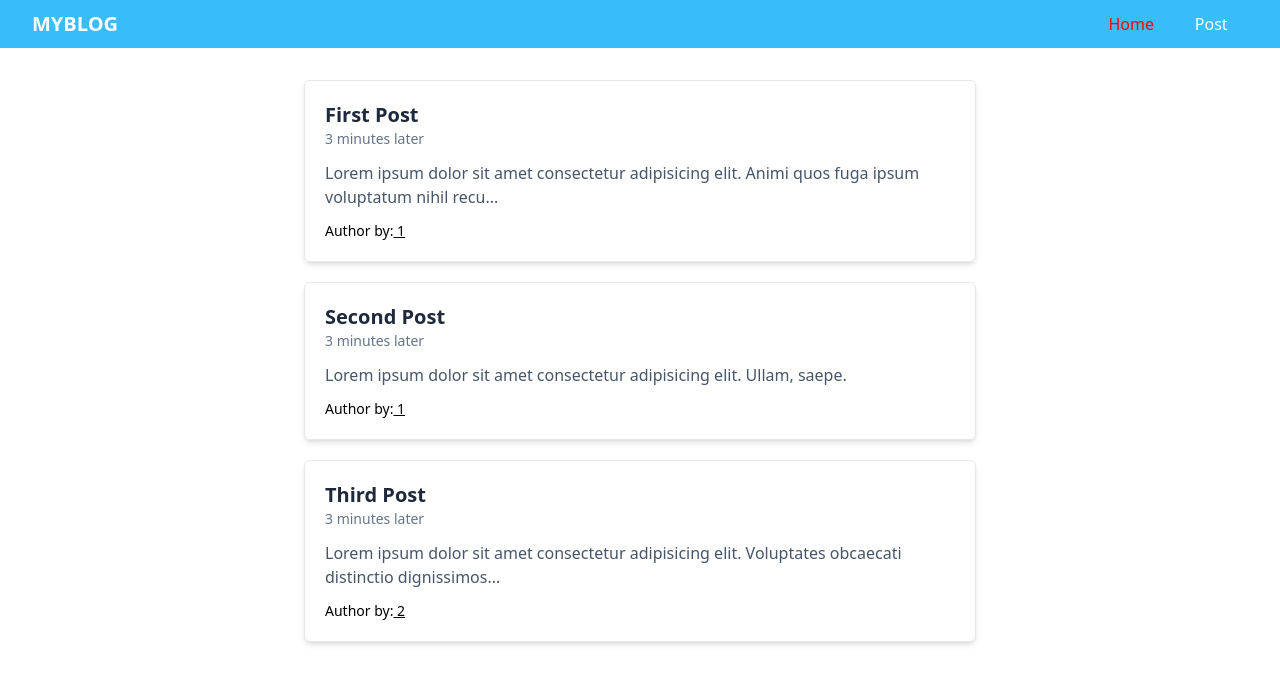
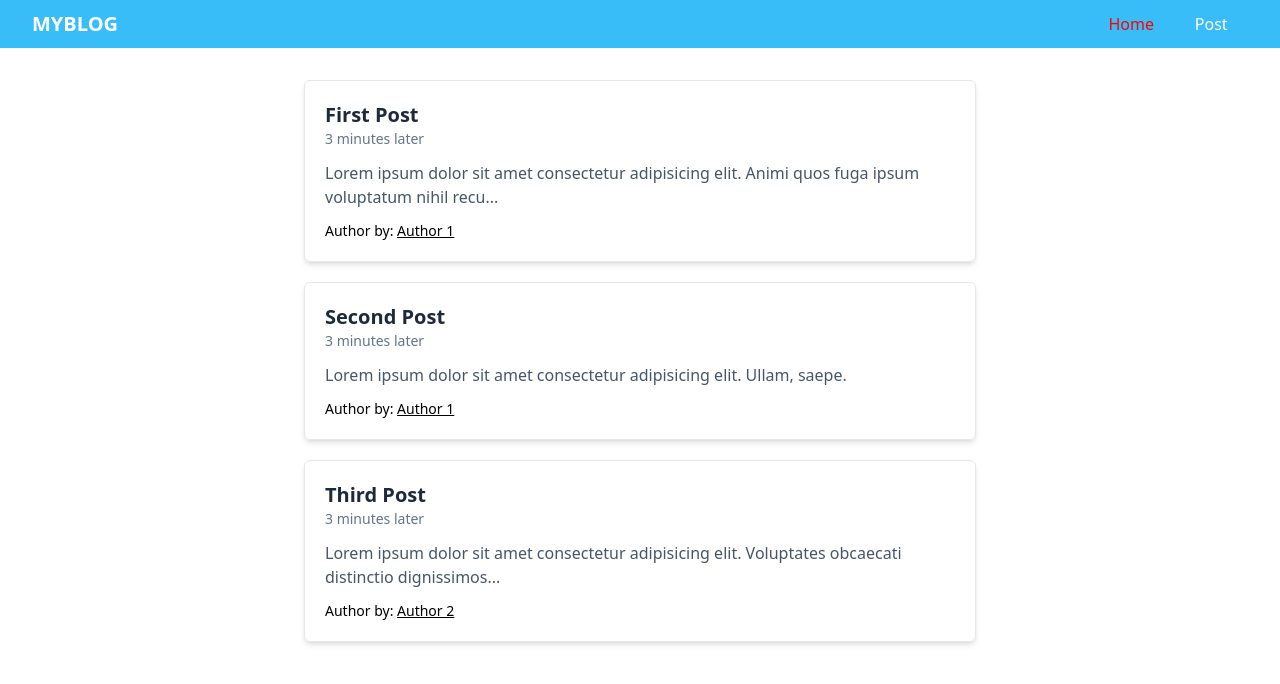
Before and after one commit to rhandyta/blogappreact-C, a React (Create React App) app: page / in a window 1280 px wide. Shown: the top 684 px of the page. Built offline with nearby package versions, Linux system fonts and the light colour scheme.

Commit message:
set author

```diff
--- a/src/app/post/AddPost.js
+++ b/src/app/post/AddPost.js
@@ -1,6 +1,7 @@
 import { nanoid } from "@reduxjs/toolkit";
 import React, { useEffect, useRef, useState } from "react";
-import { useDispatch } from "react-redux";
+import { useDispatch, useSelector } from "react-redux";
+import { useNavigate } from "react-router-dom";
 import Input from "../../components/Input";
 import Textarea from "../../components/Textarea";
 import { addPost } from "./postSlice";
@@ -12,6 +13,9 @@ function AddPost() {
     const inputRef = useRef("");
 
     const dispatch = useDispatch();
+    const users = useSelector((state) => state.users);
+
+    const navigator = useNavigate();
 
     useEffect(() => {
         inputRef.current.focus();
@@ -30,6 +34,7 @@ function AddPost() {
             );
             setTitle("");
             setContent("");
+            navigator("/");
         } else {
             return alert("Field is required!");
         }
@@ -56,8 +61,11 @@ function AddPost() {
                         className="border border-slate-200 rounded-lg shadow-sm focus:outline-none focus:ring-1 focus:ring-blue-300 focus:border-blue-400 transition duration-300 px-2 text-md"
                     >
                         <option>Select Author</option>
-                        <option value="1">Author 1</option>
-                        <option value="2">Author 2</option>
+                        {users.map((user) => (
+                            <option value={user.id} key={user.id}>
+                                {user.name}
+                            </option>
+                        ))}
                     </select>
                 </div>
                 <div className="flex flex-col">
--- a/src/app/store.js
+++ b/src/app/store.js
@@ -1,9 +1,11 @@
 import { configureStore } from "@reduxjs/toolkit";
 import postReducer from "./post/postSlice";
+import userReducer from "./users/userSlice";
 
 const store = configureStore({
     reducer: {
         posts: postReducer,
+        users: userReducer,
     },
 });
 
--- /dev/null
+++ b/src/app/users/userSlice.js
@@ -0,0 +1,14 @@
+import { createSlice } from "@reduxjs/toolkit";
+
+const initialState = [
+    { id: 1, name: "Author 1" },
+    { id: 2, name: "Author 2" },
+];
+
+const users = createSlice({
+    name: "users",
+    initialState,
+    reducers: {},
+});
+
+export default users.reducer;
--- /dev/null
+++ b/src/components/Author.js
@@ -0,0 +1,14 @@
+import React from "react";
+import { useSelector } from "react-redux";
+
+function Author({ userId }) {
+    const users = useSelector((state) => state.users);
+    const user = users.find((user) => user.id == userId);
+    return (
+        <span className="underline hover:cursor-pointer">
+            {user ? user.name : "User unknow"}
+        </span>
+    );
+}
+
+export default Author;
--- a/src/components/Card.js
+++ b/src/components/Card.js
@@ -1,4 +1,5 @@
 import React from "react";
+import Author from "./Author";
 
 function Card({ children }) {
     return (
@@ -16,11 +17,7 @@ function Content({ children, author }) {
             <p className="font-thin text-sm text-slate-500">3 minutes later</p>
             <p className="text-slate-600 font-normal py-3">{children}</p>
             <p className="text-sm">
-                Author by:
-                <span className="underline hover:cursor-pointer">
-                    {" "}
-                    {author}
-                </span>
+                Author by: <Author userId={author} />
             </p>
         </>
     );
```
